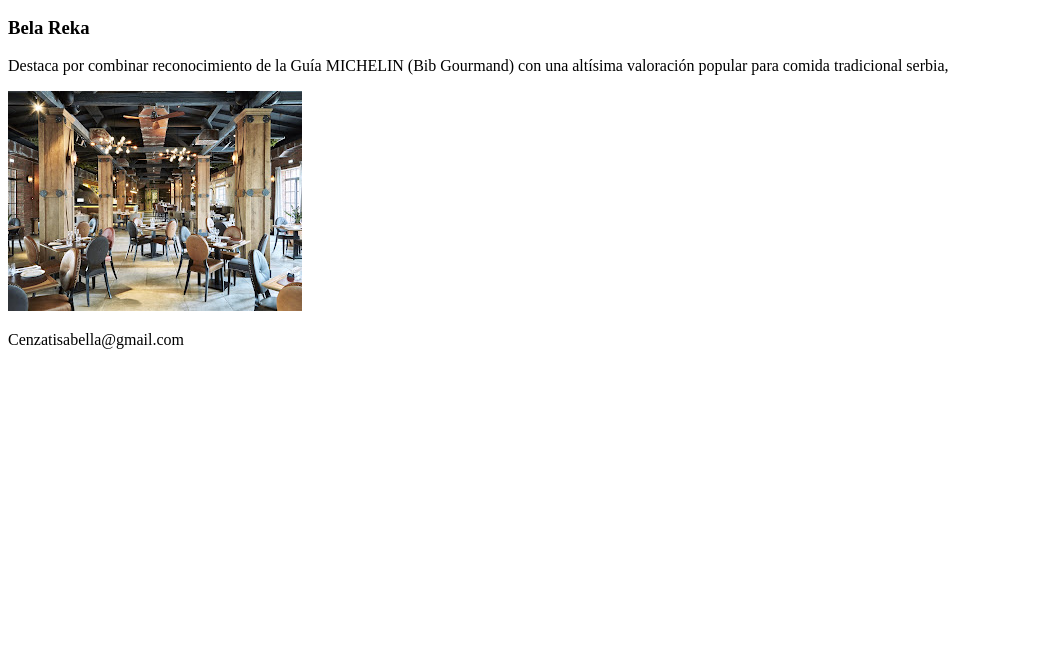
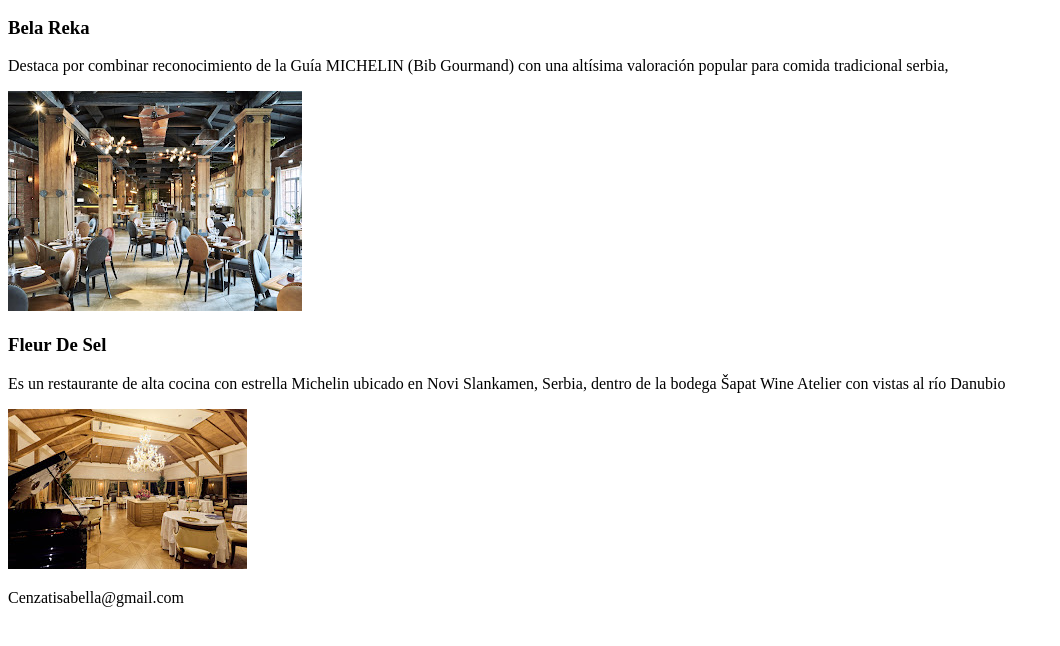
Before and after one commit to cenzatisabella-cmd/trabajo-final-isabella-Cenzato., a plain HTML site: page restaurantes.html in a window 1280 px wide. Shown: the part 154-800 px from the top of the page, without its empty margins (0-1060 px from the left). Drawn offline with Linux system fonts and the light colour scheme.

Commit message:
Restaurante 678

```diff
--- a/restaurantes.html
+++ b/restaurantes.html
@@ -31,6 +31,11 @@
             <p>Destaca por combinar reconocimiento de la Guía MICHELIN (Bib Gourmand) con una altísima valoración popular para comida tradicional serbia,</p>
             <img src="Restaurante de Serbia.jfif" alt="Uno de los mejores lugartes para comer en Serbia">
         </article>
+               <article>
+            <h3>Fleur De Sel</h3>
+            <p>Es un restaurante de alta cocina con estrella Michelin ubicado en Novi Slankamen, Serbia, dentro de la bodega Šapat Wine Atelier con vistas al río Danubio</p>
+            <img src="Restaurante 2.jfif" alt="Tambien otro de los mejores restaurantes">
+        </article>
     </section>
 
 
```
